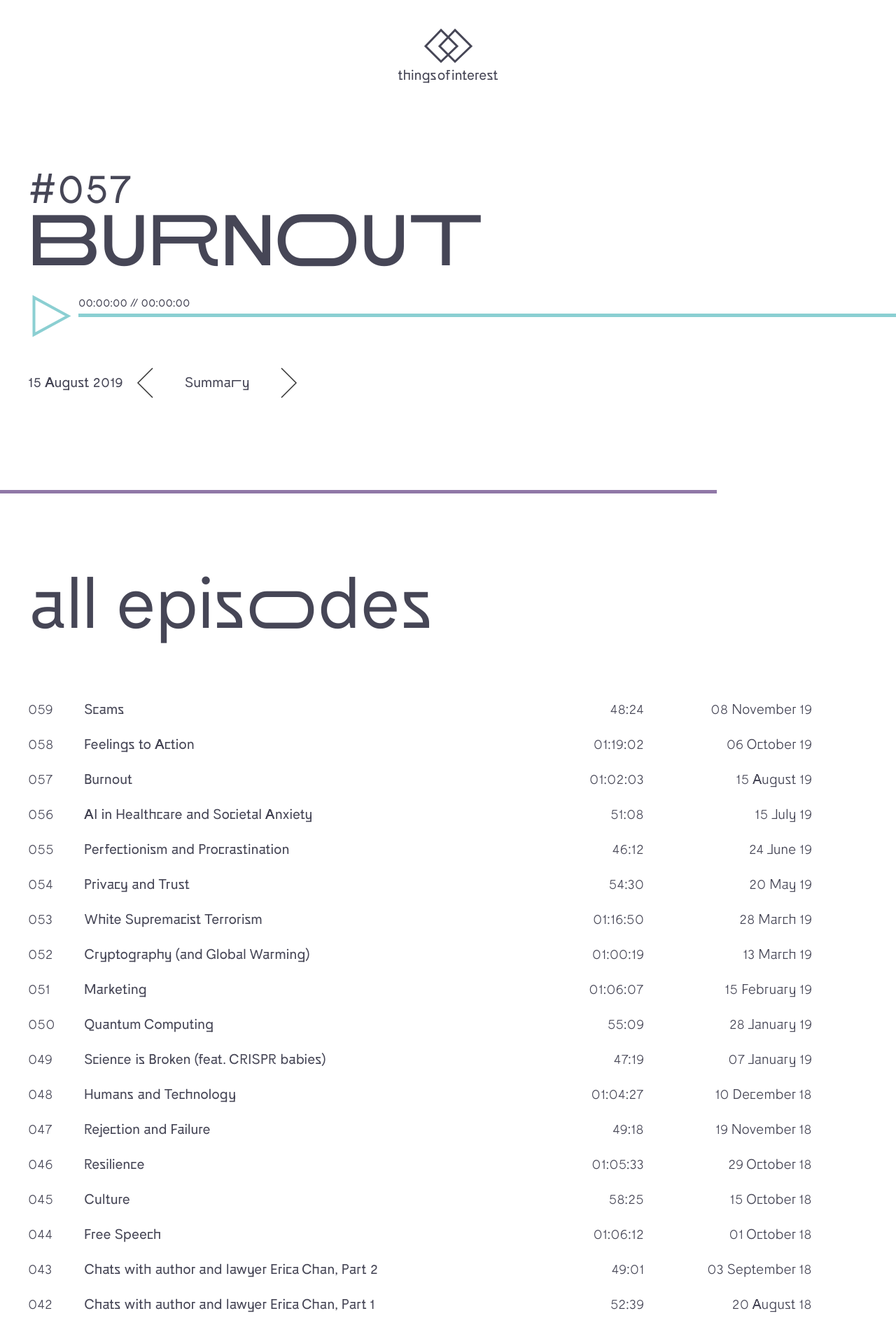
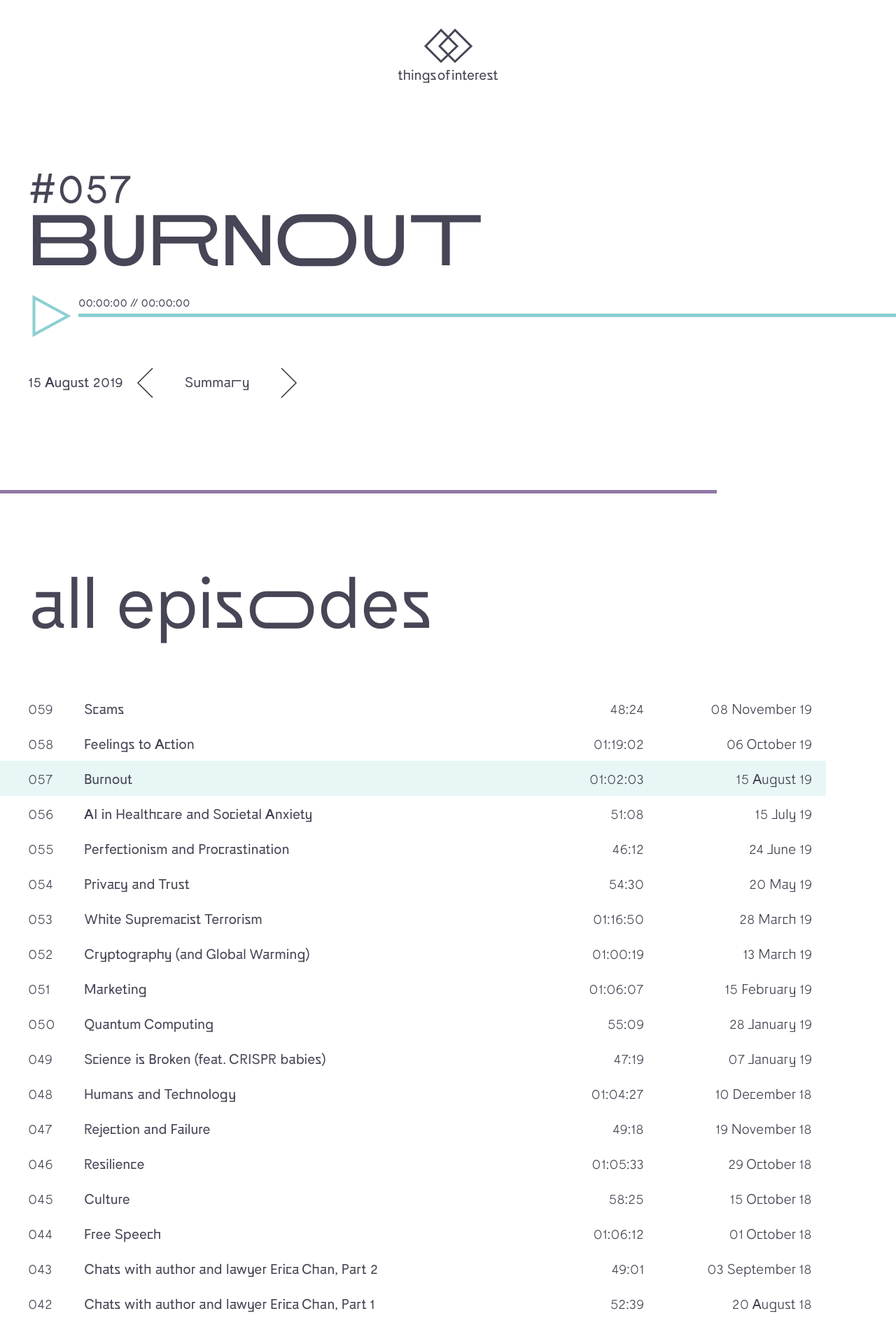
Before and after one commit to heisenburger/thingsofinterest, a Jekyll site: the page built from _posts/2019-08-16-burnout.md, in a window 1280 px wide. Shown: the top 1903 px of the page at 70% size. Built offline with Jekyll 4.4.1, drawn with Linux system fonts in a browser that asks for light colours.

Commit message:
make all episodes component

```diff
--- a/_includes/all-episodes.html
+++ b/_includes/all-episodes.html
@@ -13,13 +13,21 @@
     {% capture current %}
       {{ entry.url | remove: slug | remove: "//" | append: "/" }}
     {% endcapture %}
-    <li class="{% if page.url contains entry.url %}active{% endif %}">
+    <li>
+      {% if page.url contains entry.url %}
+        <div class="episode-row active">
+      {% else %}
         <a class="episode-row" href="{{ entry.url }}">
+      {% endif %}
           <span class="episode-index">{{ entry.index }}</span>
           <span class="episode-name">{{ entry.title }}</span>
           <span class="episode-duration">{{ entry.duration }}</span>
           <span class="episode-date">{{ entry.date | date: '%d %B %y' }}</span>
+      {% if page.url contains entry.url %}
+        </div>
+      {% else %}
         </a>
+      {% endif %}
     </li>
   {% endfor %}
 </ul>
--- a/_sass/_base.scss
+++ b/_sass/_base.scss
@@ -32,13 +32,13 @@ body {
   position: relative;
   max-width: 100vw;
   overflow-x: hidden;
-  transition: background-color $transit-slow;
+  transition: background-color $transit-long;
 }
 
 body.inverted {
   background-color: black;
   color: white;
-  transition: background-color $transit-slow;
+  transition: background-color $transit-long;
 }
 
 .hidden {
--- a/_sass/_episode-list.scss
+++ b/_sass/_episode-list.scss
@@ -9,6 +9,8 @@
 
 .episode-row {
   @extend .sneakylink;
+  @extend .anchor;
+  font-variation-settings: var(--w0);
   display: grid;
   padding: var(--u1) 0;
   // title and duration
@@ -25,6 +27,49 @@
   }
   @include q($bp-lrg){
     grid-column-gap: var(--u4);
+  }
+
+  &.active {
+    &::before {
+      content: '';
+      position: absolute;
+      height: 100%;
+      width: 100vw;
+      right: calc(-1 * var(--u2));
+      z-index: -1;
+      background-color: var(--teal);
+      opacity: 0.2;
+    }
+  }
+}
+
+a.episode-row{
+  &::before {
+    content: '';
+    position: absolute;
+    height: 100%;
+    width: 100vw;
+    left: var(--u6);
+    z-index: -1;
+    background-color: var(--peach);
+    opacity: 0;
+    transition: opacity $transit-short;
+  }
+  &:hover {
+    .episode-name {
+      font-variation-settings: var(--w3);
+      transition: $transit-med ease-in 1s;
+    }
+    &::before {
+      opacity: 1;
+      transition: opacity $transit-long var(--ease-way-out);
+    }
+  }
+}
+
+.inverted a.episode-row{
+  &::before {
+    background-color: var(--black);
   }
 }
 
--- a/_sass/_episode.scss
+++ b/_sass/_episode.scss
@@ -97,12 +97,12 @@ $player-pausebutton-width: 76px;
 
 .off {
   opacity: 0;
-  transition: $transit-slow;
+  transition: $transit-long;
 }
 
 .on {
   opacity: 0.4;
-  transition: $transit-slow;
+  transition: $transit-long;
 }
 
 .overlay {
@@ -127,9 +127,6 @@ $player-pausebutton-width: 76px;
     @extend .f-med;
     padding-top: var(--u2);
     padding-bottom: var(--u2);
-  }
-  @include q($bp-sml){
-    white-space: nowrap;
   }
 }
 
--- a/css/main.scss
+++ b/css/main.scss
@@ -54,6 +54,9 @@
   --pink:   #{{ site.pink }};
   --teal:   #{{ site.teal }};
   --peach:  #{{ site.peach }};
+
+// Easings
+  --ease-way-out: cubic-bezier(0.000, 0.815, 1.000, 0.675);
 }
 
 // Sass variables
@@ -72,7 +75,7 @@
 // Duration
   $transit-short: 0.1s;
   $transit-med: 0.3s;
-  $transit-slow: 2s;
+  $transit-long: 2s;
 
 // Helpers
 // -------
```
Also changed, not shown: README.md. Lines whose indentation alone changed are shown as unchanged.
